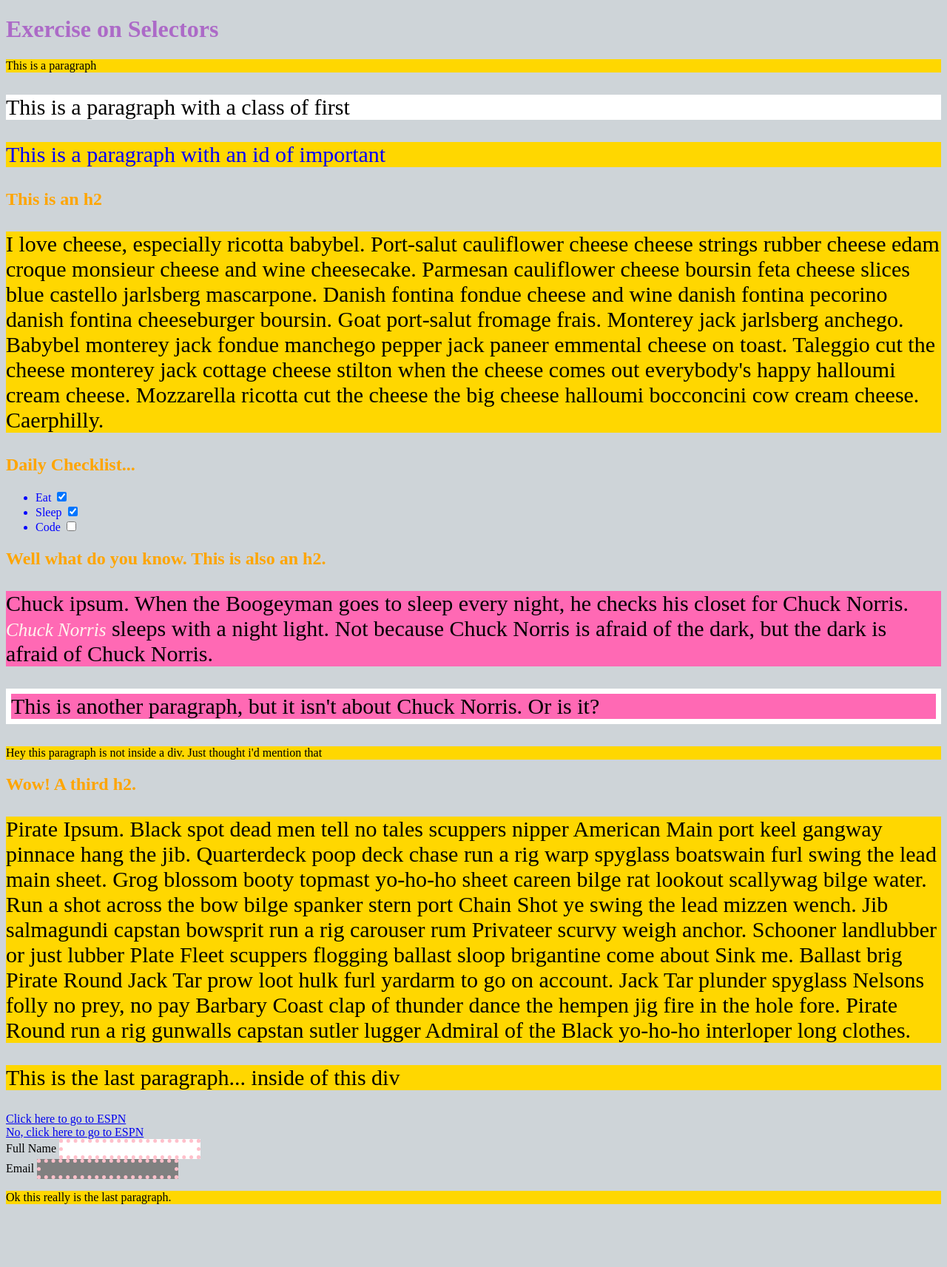
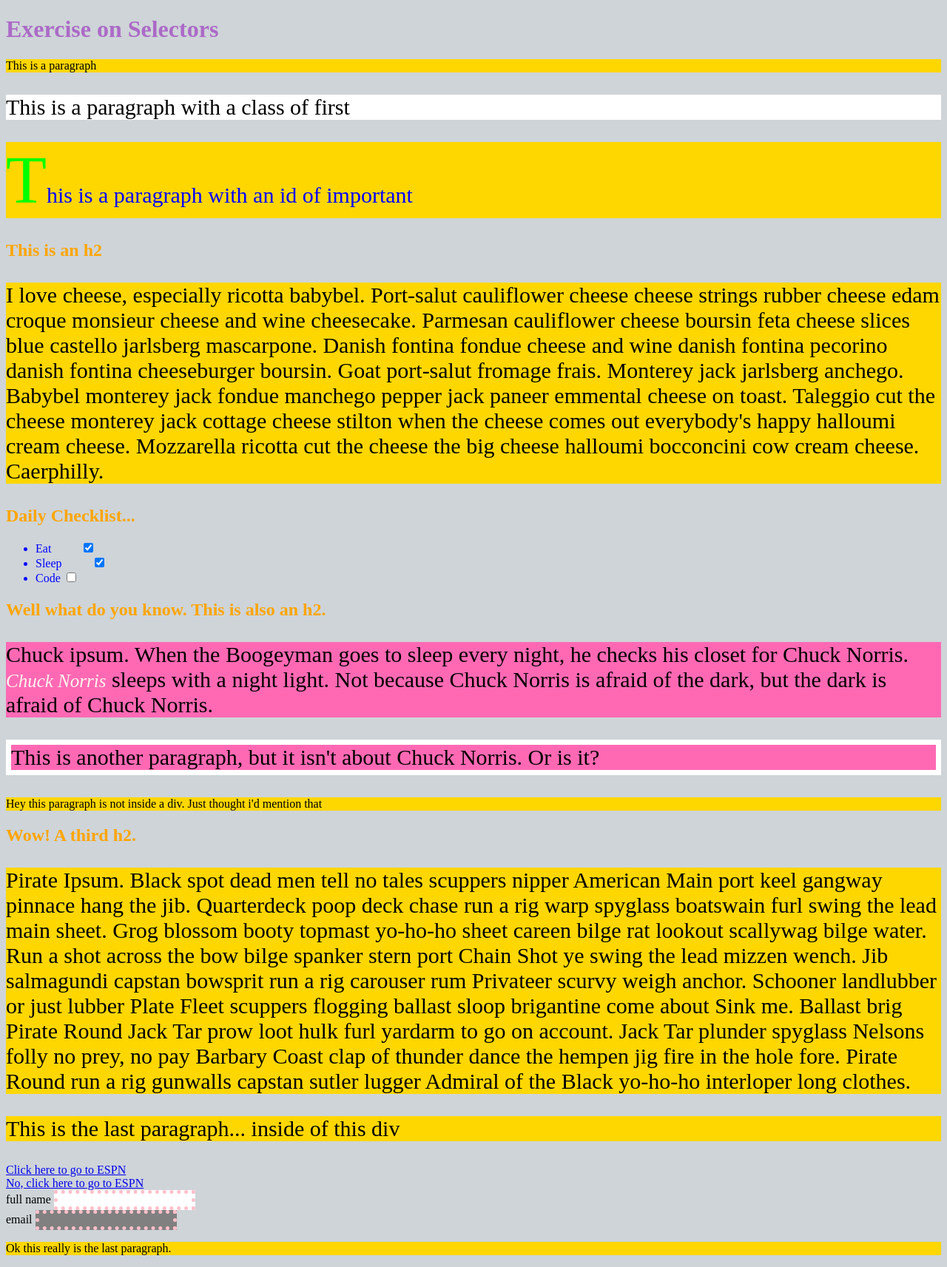
Before and after one commit to ColeYoungg/Selectors-Exercise, a plain HTML site: page index.html in a window 1280 px wide. Shown: the whole page at 74% size. Before the commit the page ends 1644 px from the top, so only its background shows below. Drawn offline with Linux system fonts and the light colour scheme.

Commit message:
Edited style.css

```diff
--- a/style.css
+++ b/style.css
@@ -37,3 +37,19 @@ div:nth-of-type(3n) p:nth-of-type(2n) {
 div:nth-of-type(3n) em {
     color: seashell; font-size: 25px;
 }
+input[type="checkbox"]:checked {
+    margin-left: 40px;
+}
+label {
+    text-transform: lowercase;
+}
+#important:first-letter {
+    color: lime;
+    font-size: 90px;
+}
+h1:hover {
+    color: navy;
+}
+a:visited {
+    color: silver;
+}
```
